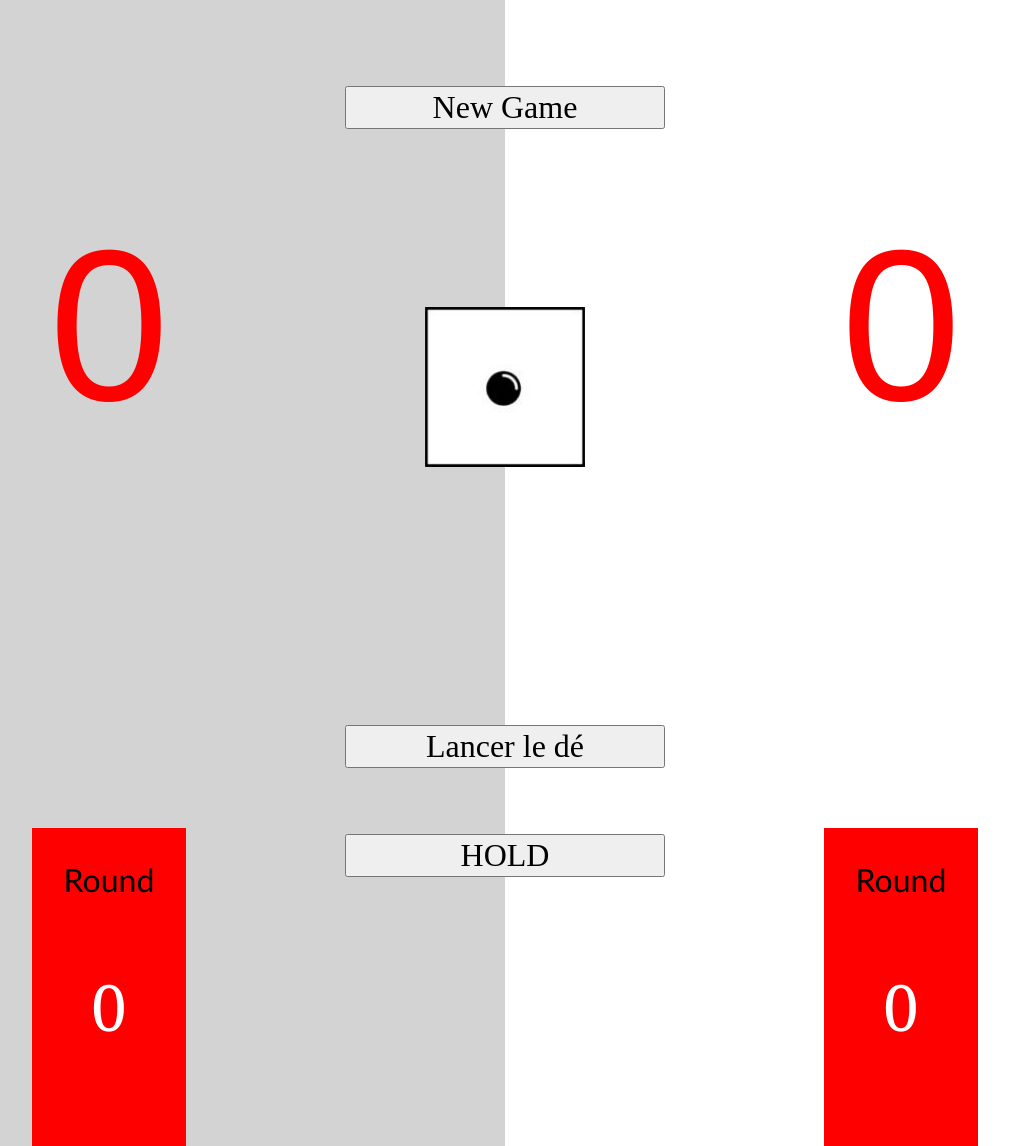
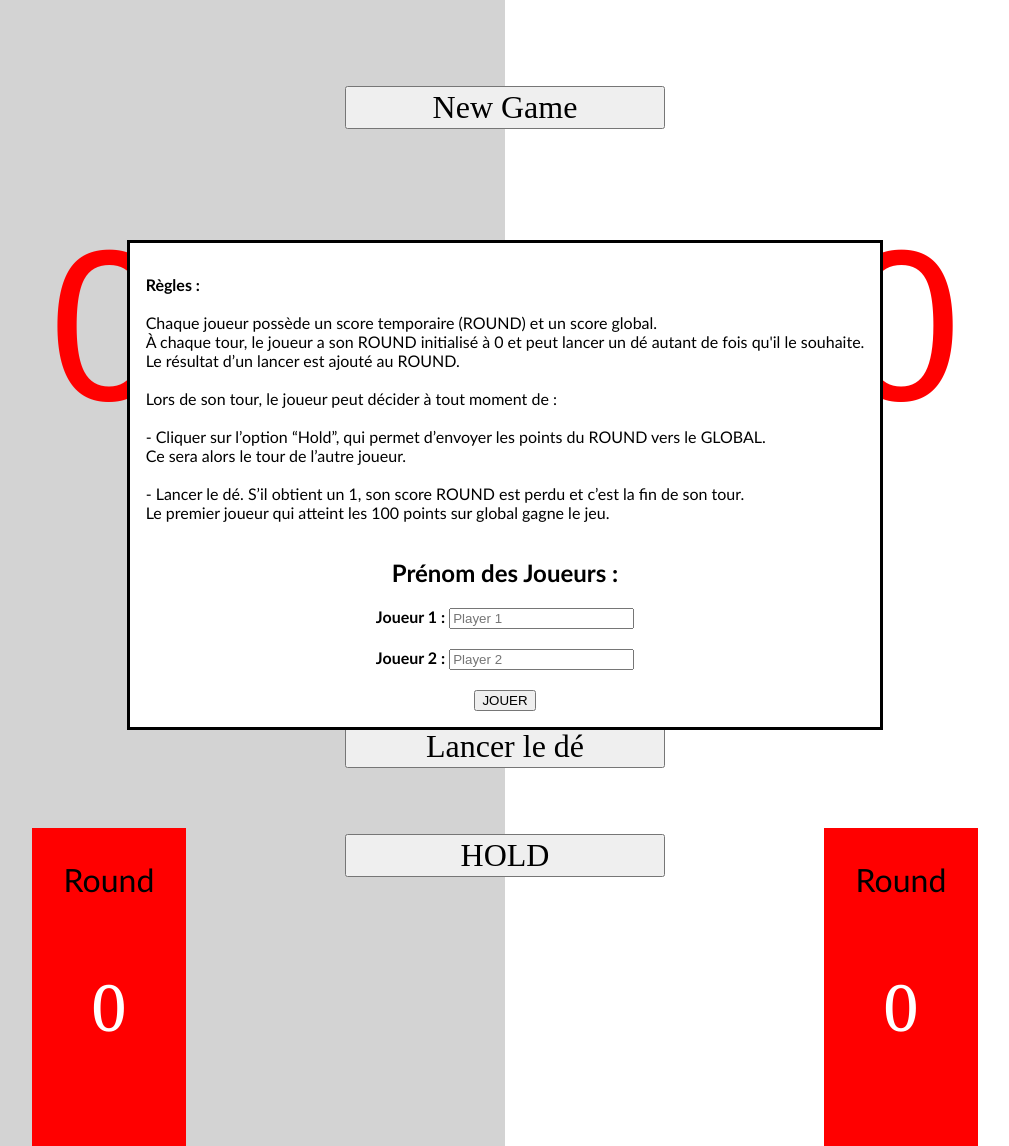
Before and after one commit to RxlBaptiste/GameOFDice, a PHP site: page / in a window 1280 px wide. Shown: the whole page, without its empty margins (135-1144 px from the left). Run offline with PHP 8.4, Linux system fonts and the light colour scheme.

Commit message:
AddPopUp

```diff
--- a/Style.css
+++ b/Style.css
@@ -13,48 +13,25 @@ body{
 
 
 /*POPUP*/
-/* Positionnez la forme Popup */
-.login-popup {
+
+.PopUp{
     z-index: 1;
-    position: absolute;
-    top: 25em;
-    text-align: center;
-    width: 100%;
-}
-/* Masquez la forme Popup */
-.form-popup {
+
     display: flex;
     flex-direction: column;
+    align-items: center;
     justify-content: center;
+
+    /*position: static;*/
+    top: 15em;
+
+    font-family: 'Gill Sans', 'Gill Sans MT', Calibri, 'Trebuchet MS', sans-serif;
+}
+
+.btnJouer{
+    display: flex;
     align-items: center;
-
-    margin-left: 55px;
-    margin-right: 55px;
-    padding: 25px;
-
-    border: 2px solid black;
-    border-radius: 15px;
-    background: linear-gradient(lightgrey,white);
-
-    font-family: 'Gill Sans', 'Gill Sans MT', 'Calibri', 'Trebuchet MS', sans-serif;
-
-    position: relative;
-    top: -10em;
-    height: 100px;
-}
-.Input{
-    border: none;
-    border-radius: 10px;
-    padding-left: 10px;
-    padding-top: 2px;
-    padding-bottom: 2px;
-}
-.btn{
-    font-size: 1.25em;
-    border: none;
-    border-radius: 8px;
-    background: lightcoral;
-    padding: 3px;
+    justify-content: center;
 }
 
 /*TEST MOBILE FIRST*/
--- a/index.php
+++ b/index.php
@@ -27,9 +27,43 @@
             <p id="J1">0</p>
         </div>
     </div>
-    <!--<a href="javascript:Popup('popup.html',300,150,'menubar=no,status=no')">
-        popup centré de 300 par 150 pixels
-    </a>-->
+    <!--PopUp des règles du jeu et des prénoms-->
+    <dialog class="PopUp" open>
+        <div>
+            <p>
+                <strong>Règles : </strong><br><br>
+                Chaque joueur possède un score temporaire (ROUND) et un score global.<br>
+                À chaque tour, le joueur a son ROUND initialisé à 0 et peut lancer un dé autant de fois qu'il le souhaite. <br>
+                Le résultat d’un lancer est ajouté au ROUND. <br><br>
+                Lors de son tour, le joueur peut décider à tout moment de : <br><br>
+                - Cliquer sur l’option “Hold”, qui permet d’envoyer les points du ROUND vers le GLOBAL.<br>
+                Ce sera alors le tour de l’autre joueur.<br><br>
+                - Lancer le dé. S’il obtient un 1, son score ROUND est perdu et c’est la fin de son tour. <br>
+                Le premier joueur qui atteint les 100 points sur global gagne le jeu.
+            </p>
+        </div>
+        <h2>Prénom des Joueurs : </h2>
+        <form class="PopUp" method="post" action="jeu.php" enctype="multipart/form-data">
+            <div>
+                <label>
+                    <strong>Joueur 1 :</strong>
+                </label>
+                <input id="Joueur N°1" name="Joueur 1" placeholder="Player 1" type="text" required>
+            </div>
+            <br>
+            <div>
+                <label>
+                    <strong>Joueur 2 :</strong>
+                    <input id="Joueur N°2" name="Joueur 2" placeholder="Player 2" type="text" required>
+                </label>
+            </div>
+            <br>
+            <div>
+                <button type="submit">JOUER</button>
+            </div>
+        </form>
+    </dialog>
+
     <div class="col-1 container">
         <!--Bouton New Game-->
         <button id="NewGame" type="button" onclick="Reload()">
```
